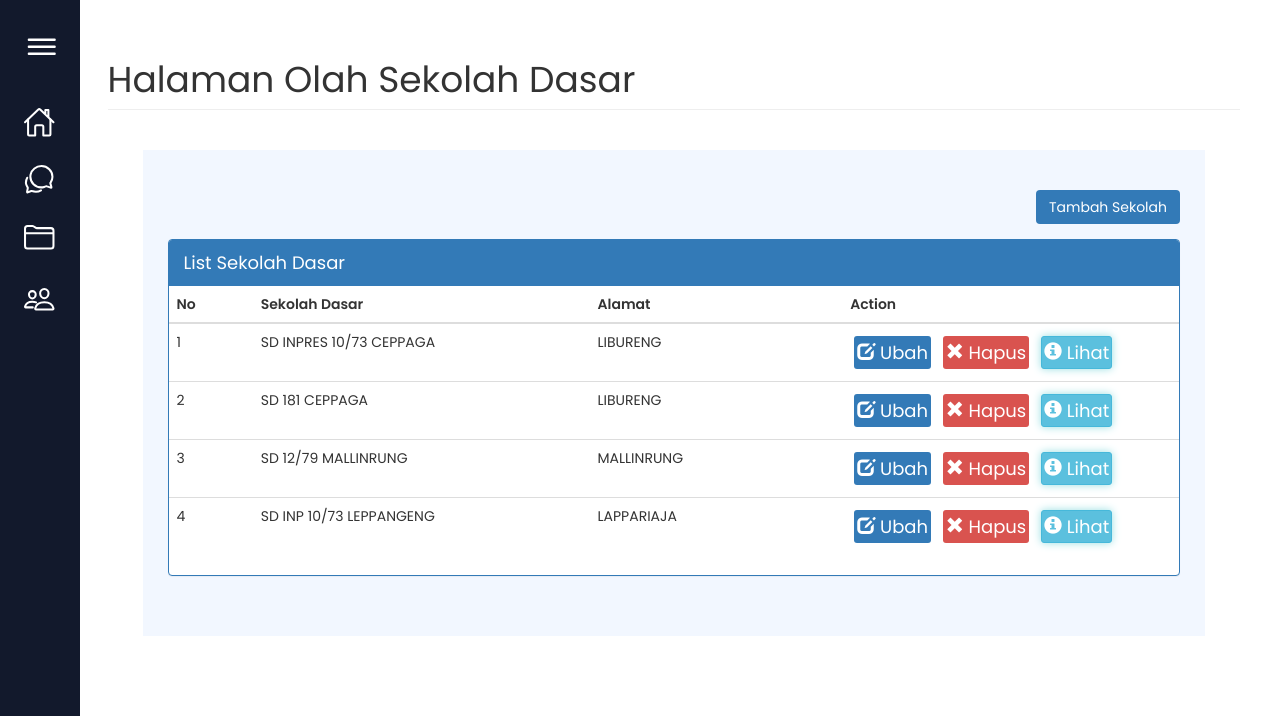
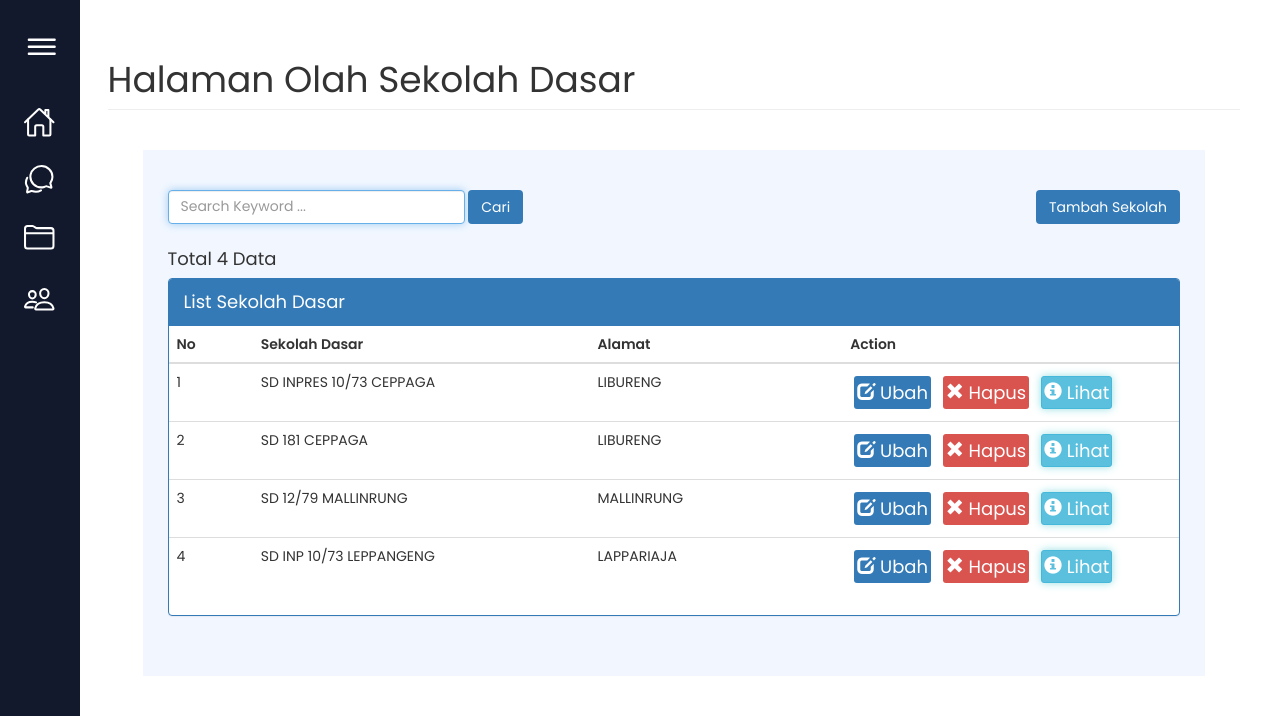
Before and after one commit to RizkyAlfiansyah/spk-sekolah-adiwiyata, a CodeIgniter app: page /spksekolah/index.php/sekolahdasar/index in a window 1280 px wide. Shown: the top 716 px of the page. Run offline with CodeIgniter, Linux system fonts and the light colour scheme; a user stored in the database is signed in; data comes from the database, SQL or seed files in the repository; some libraries are stand-ins or nearby versions.

Commit message:
menambahkan fitur search data

```diff
--- a/application/controllers/SekolahDasar.php
+++ b/application/controllers/SekolahDasar.php
@@ -25,8 +25,18 @@ class SekolahDasar extends MY_Controller
     public function index()
     {
 
+        if ($this->input->post('submit')) {
+            $data['keyword'] = $this->input->post('keyword');
+            $this->session->set_userdata('keyword', $data['keyword']);
+        } else {
+            $data['keyword'] = $this->session->userdata('keyword');
+        }
+
+        $this->db->like('sekolah', $data['keyword']);
+        $this->db->from('datasd');
+
         $config['base_url'] = 'http://localhost/spksekolah/SekolahDasar/index';
-        $config['total_rows'] = $this->MDasar->countAll();
+        $config['total_rows'] = $this->db->count_all_results();
         $config['per_page'] = 5;
         $config['full_tag_open'] = '<ul class="pagination">';
         $config['full_tag_close'] = '</ul>';
@@ -41,12 +51,14 @@ class SekolahDasar extends MY_Controller
         $config['num_tag_open'] = '<li>';
         $config['num_tag_close'] = '</li>';
 
+        $data['total_rows'] = $config['total_rows'];
+
 
         $this->pagination->initialize($config);
         // dd($config['total_rows']);
 
         $data['start'] = $this->uri->segment(3);
-        $data['sekolah'] = $this->MDasar->getAll($config['per_page'], $data['start']);
+        $data['sekolah'] = $this->MDasar->getAll($config['per_page'], $data['start'], $data['keyword']);
         //dd($data['sekolah']);
         $this->load->view('menu/index', $data);
         $this->load->view('sd/index', $data);
--- a/application/models/MDasar.php
+++ b/application/models/MDasar.php
@@ -45,8 +45,13 @@ class MDasar extends CI_Model
         return $sekolah;
     }
 
-    public function getAll($limit, $start)
+    public function getAll($limit, $start, $keyword = null)
     {
+
+        if ($keyword) {
+            $this->db->like('sekolah', $keyword);
+        }
+
         $sekolah = array();
         $query = $this->db->get($this->getTable(), $limit, $start);
         if ($query->num_rows() > 0) {
--- a/application/views/menu/index.php
+++ b/application/views/menu/index.php
@@ -114,28 +114,28 @@
             document.attachEvent('onclick', checkSelection);
         }
 
-        function checkSelection() {
-            var sel = {};
-            if (window.getSelection) {
-                // Mozilla
-                sel = window.getSelection();
-            } else if (document.selection) {
-                // IE
-                sel = document.selection.createRange();
-            }
+        // function checkSelection() {
+        //     var sel = {};
+        //     if (window.getSelection) {
+        //         // Mozilla
+        //         sel = window.getSelection();
+        //     } else if (document.selection) {
+        //         // IE
+        //         sel = document.selection.createRange();
+        //     }
 
-            // Mozilla
-            if (sel.rangeCount) {
-                sel.removeAllRanges();
-                return;
-            }
+        //     // Mozilla
+        //     if (sel.rangeCount) {
+        //         sel.removeAllRanges();
+        //         return;
+        //     }
 
-            // IE
-            if (sel.text > '') {
-                document.selection.empty();
-                return;
-            }
-        }
+        //     // IE
+        //     if (sel.text > '') {
+        //         document.selection.empty();
+        //         return;
+        //     }
+        // }
     </script>
 
 </html>
--- a/application/views/sd/index.php
+++ b/application/views/sd/index.php
@@ -15,12 +15,21 @@
   ?>
   <div id="main">
     <div class="row">
+      <form action="<?= base_url('SekolahDasar') ?>" method="POST">
+        <div class="form-inline">
+          <div class="form-group" style="float: left;">
+            <input name="keyword" type="text" class="form-control" id="alamat" value="" placeholder="Search Keyword ..." autofocus>
+            <input name="submit" type="submit" class="btn btn-primary" value="Cari">
+          </div>
+        </div>
+      </form>
       <div class="form-group">
         <a href="<?php echo site_url('SekolahDasar/tambah') ?>" type="button" class="btn btn-primary">Tambah
           Sekolah</a>
       </div>
     </div>
     <div class="row">
+      <h4>Total <?= $total_rows; ?> Data</h4>
       <div class="panel panel-primary">
         <div class="panel-heading">List Sekolah Dasar</div>
         <div class="panel-content">
```
